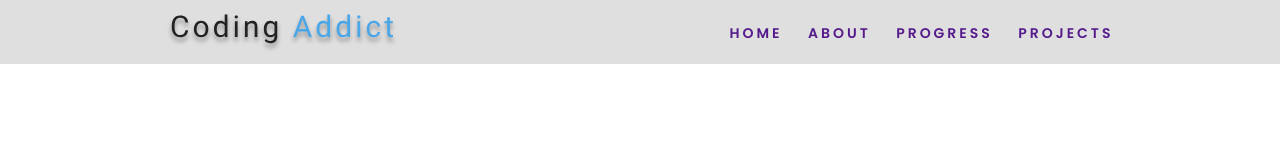
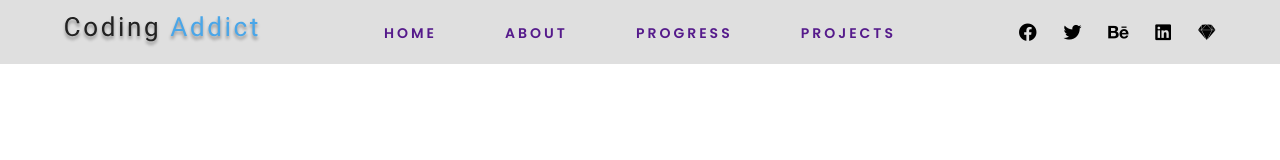
Before and after one commit to abdulsaabir/100-Vanilla-JavaScript-projects, a plain HTML site: page nav-project/index.html in a window 1280 px wide. Drawn offline with Linux system fonts and the light colour scheme.

Commit message:
responsive-nav-project

```diff
--- a/nav-project/index.html
+++ b/nav-project/index.html
@@ -6,6 +6,10 @@
     <meta name="viewport" content="width=device-width, initial-scale=1.0" />
     <title>Document</title>
     <link rel="stylesheet" href="style.css" />
+    <link
+      rel="stylesheet"
+      href="https://cdnjs.cloudflare.com/ajax/libs/font-awesome/5.14.0/css/all.min.css"
+    />
   </head>
   <body>
     <nav>
@@ -18,6 +22,35 @@
         <li><a href="">PROGRESS</a></li>
         <li><a href="">PROJECTS</a></li>
       </ul>
+      <div class="social">
+        <ul class="social-icons">
+          <li>
+            <a href="https://www.twitter.com">
+              <i class="fab fa-facebook"></i>
+            </a>
+          </li>
+          <li>
+            <a href="https://www.twitter.com">
+              <i class="fab fa-twitter"></i>
+            </a>
+          </li>
+          <li>
+            <a href="https://www.twitter.com">
+              <i class="fab fa-behance"></i>
+            </a>
+          </li>
+          <li>
+            <a href="https://www.twitter.com">
+              <i class="fab fa-linkedin"></i>
+            </a>
+          </li>
+          <li>
+            <a href="https://www.twitter.com">
+              <i class="fab fa-sketch"></i>
+            </a>
+          </li>
+        </ul>
+      </div>
       <div class="burger">
         <div class="link1"></div>
         <div class="link2"></div>
--- a/nav-project/style.css
+++ b/nav-project/style.css
@@ -39,6 +39,15 @@ a:hover{
     color: rgb(158, 196, 238);
     cursor: pointer;
 }
+.social-icons li a{
+    color: black;
+    font-size: 18px;
+}
+.social-icons {
+    display: flex;
+    width: 200px;
+    justify-content: space-between;
+}
 .burger{
     display: none;
     border: 1px solid black;
@@ -51,6 +60,17 @@ a:hover{
     margin: 5px;
     transition: All 0.3s ease-in-out;
 }
+@media screen and (max-width:1300px) {
+    img{
+        width: 200px;
+    }
+    .nav-links{
+        width: 40%;
+    }
+    .social-icons{
+        width: 200px;
+    }
+}
 
 @media screen and (max-width: 1050px) {
     nav{
@@ -61,13 +81,21 @@ a:hover{
         width: 150px;
     }
     .nav-links{
-        width: 60%;
+        width: 45%;
+    }
+    .social-icons{
+        width: 200px;
     }
 }
 
+
 @media screen and (max-width:750px) {
     body{
+
         overflow-x: hidden;
+    }
+    .social-icons{
+        display: none;
     }
     .nav-links{
         position: absolute;
```
